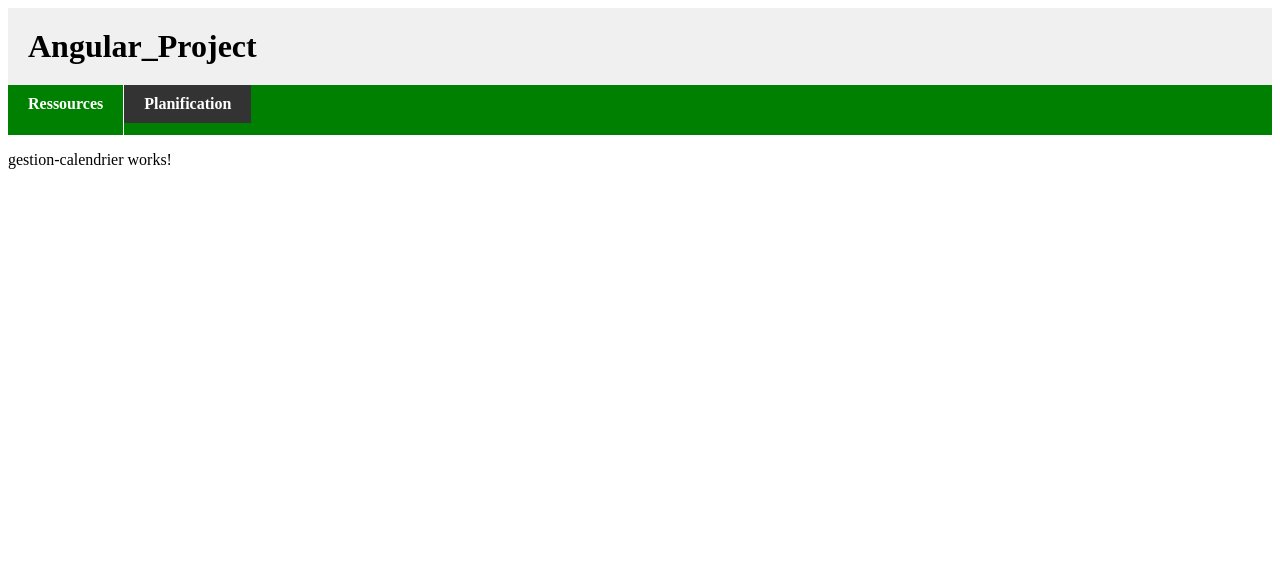
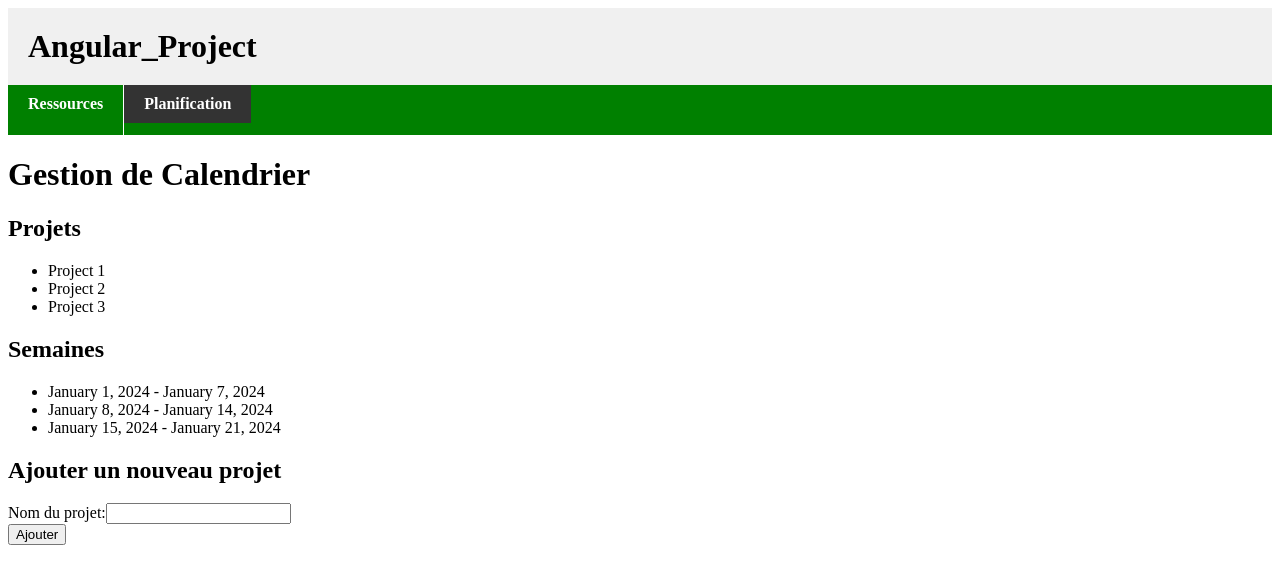
Before and after one commit to FabriceMaloyer/Angular_Project, an Angular app: page /gestion-calendrier in a window 1280 px wide. Shown: the top 584 px of the page. Built offline with nearby package versions, Linux system fonts and the light colour scheme.

Commit message:
page calendrier ok

```diff
--- a/src/app/gestion-calendrier/gestion-calendrier.component.html
+++ b/src/app/gestion-calendrier/gestion-calendrier.component.html
@@ -1 +1,23 @@
-<p>gestion-calendrier works!</p>
+<h1>Gestion de Calendrier</h1>
+
+<h2>Projets</h2>
+<ul>
+  <li *ngFor="let project of projects">
+    {{ project.name }}
+  </li>
+</ul>
+
+<h2>Semaines</h2>
+<ul>
+  <li *ngFor="let week of weeks">
+    {{ week.startDate | date: 'MMMM d, yyyy' }} - {{ week.endDate | date: 'MMMM d, yyyy' }}
+  </li>
+</ul>
+
+<h2>Ajouter un nouveau projet</h2>
+<form (submit)="addProject()">
+  <label for="projectName">Nom du projet:</label>
+  <input type="text" id="projectName" name="projectName" [(ngModel)]="newProject.name" required>
+  <br>
+  <button type="submit">Ajouter</button>
+</form>
--- a/src/app/gestion-calendrier/gestion-calendrier.component.ts
+++ b/src/app/gestion-calendrier/gestion-calendrier.component.ts
@@ -1,12 +1,39 @@
+import { OnInit } from '@angular/core';
 import { Component } from '@angular/core';
-
+import { NgFor } from '@angular/common';
+import { FormsModule } from '@angular/forms';
+import { CommonModule } from '@angular/common';
 @Component({
   selector: 'app-gestion-calendrier',
+  templateUrl: './gestion-calendrier.component.html',
+  styleUrls: ['./gestion-calendrier.component.css'],
   standalone: true,
-  imports: [],
-  templateUrl: './gestion-calendrier.component.html',
-  styleUrl: './gestion-calendrier.component.css'
+  imports: [NgFor, FormsModule,CommonModule],
 })
 export class GestionCalendrierComponent {
+  ngOnInit(): void {
 
+
+  }
+
+  projects: any[] = [
+    { name: 'Project 1' },
+    { name: 'Project 2' },
+    { name: 'Project 3' },
+    // Add more projects as needed
+  ];
+
+  weeks: any[] = [
+    { startDate: new Date(2024, 0, 1), endDate: new Date(2024, 0, 7) },
+    { startDate: new Date(2024, 0, 8), endDate: new Date(2024, 0, 14) },
+    { startDate: new Date(2024, 0, 15), endDate: new Date(2024, 0, 21) },
+    // Add more weeks as needed
+  ];
+
+  newProject: any = { name: '' };
+
+  addProject(): void {
+    this.projects.push({ name: this.newProject.name });
+    this.newProject.name = ''; // Clear input field
+  }
 }
--- a/src/app/ressources-humaines/ressources-humaines.component.css
+++ b/src/app/ressources-humaines/ressources-humaines.component.css
@@ -0,0 +1,63 @@
+/* styles.css */
+
+/* Style for headings */
+h1 {
+  color: #333;
+  font-size: 24px;
+  margin-bottom: 20px;
+}
+
+h2 {
+  color: #333;
+  font-size: 20px;
+  margin-bottom: 10px;
+}
+
+/* Style for employee list */
+ul {
+  list-style-type: none;
+  padding: 0;
+}
+
+li {
+  margin-bottom: 10px;
+}
+
+/* Style for form */
+form {
+  margin-bottom: 20px;
+}
+
+label {
+  display: block;
+  margin-bottom: 5px;
+  color: #666;
+}
+
+input[type="text"] {
+  width: 25%;
+  padding: 8px;
+  border: 1px solid #ccc;
+  border-radius: 4px;
+  box-sizing: border-box;
+  margin-bottom: 10px;
+}
+
+button[type="submit"],
+button {
+  padding: 8px 16px;
+  background-color: #007bff;
+  color: #fff;
+  border: none;
+  border-radius: 4px;
+  cursor: pointer;
+}
+
+button[type="submit"]:hover,
+button:hover {
+  background-color: #0056b3;
+}
+
+button[type="submit"] {
+  margin-top: 10px;
+}
```
